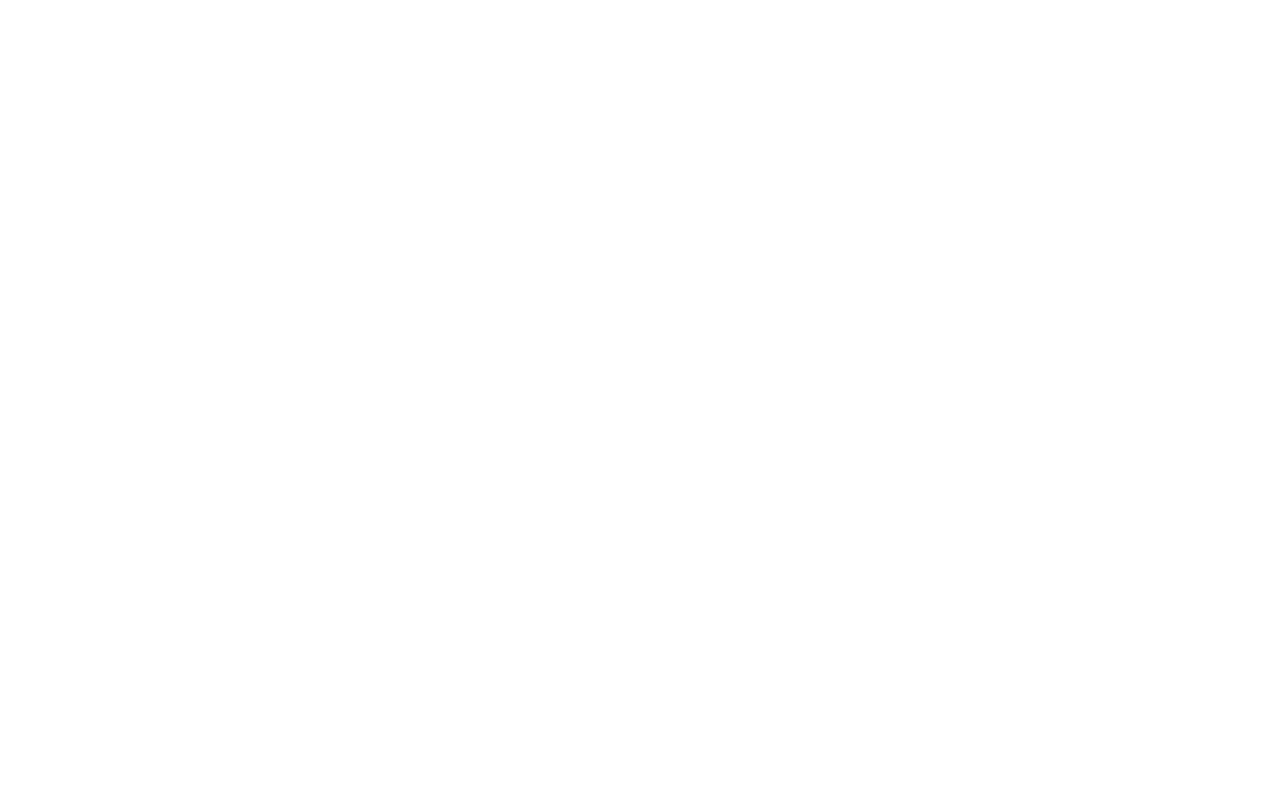
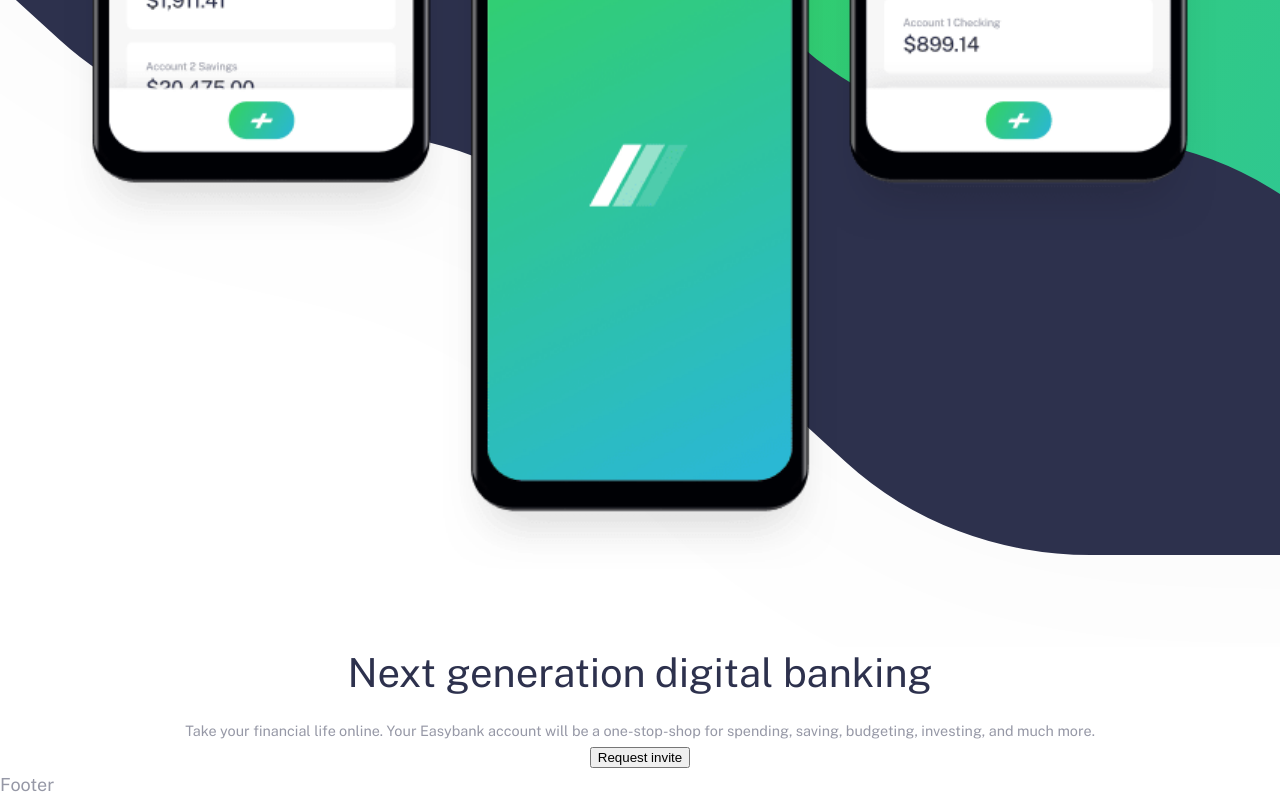
Before and after one commit to iDallek/easybank, a Vue app: page / in a window 1280 px wide. Shown: the part 437-1237 px from the top of the page. Before the commit the page ends 800 px from the top, so only its background shows below. Built offline with nearby package versions, Linux system fonts and the light colour scheme.

Commit message:
feat: add hero image

```diff
--- a/src/components/Header.vue
+++ b/src/components/Header.vue
@@ -53,6 +53,10 @@
 </script>
 
 <style scoped>
+  .header {
+    background-color: var(--color-background);
+  }
+
   .header__content {
     display: flex;
     justify-content: space-between;
--- a/src/components/Main.vue
+++ b/src/components/Main.vue
@@ -1,10 +1,16 @@
 <template>
-  <div>
-    <h1>Next generation digital banking</h1>
-    <p>
-      Take your financial life online. Your Easybank account will be a one-stop-shop for spending, saving, budgeting, investing, and much more.
-    </p>
-    <button>Request invite</button>
+  <div class="main">
+    <div class="hero__background">
+      <img src="../assets/bg-intro-mobile.svg" alt="background" class="hero__background_svg" />
+      <img src="../assets/images/image-mockups.png" alt="app mockup on mobile devices" class="image__mockup" />
+    </div>
+    <div class="main__content">
+      <h1 class="main__title">Next generation digital banking</h1>
+      <p class="main__text">
+        Take your financial life online. Your Easybank account will be a one-stop-shop for spending, saving, budgeting, investing, and much more.
+      </p>
+      <button>Request invite</button>
+    </div>
   </div>
 </template>
 
@@ -15,5 +21,50 @@
 </script>
 
 <style scoped>
+  .main__content {
+    padding: 0 30px;
+    margin-top: -280px;
+    text-align: center;
+  }
+
+  .main__title {
+    font-size: 2.5rem;
+    margin-bottom: 20px;
+    line-height: 1.3em;
+    color: var(--color-heading);
+    margin-top: 35vh;
+  }
+
+  .main__text {
+    font-size: 0.8em;
+  }
+
+  .hero__background {
+    position: relative;
+    width: 100%;
+    height: 80vw;
+    overflow: hidden;
+  }
+
+  .hero__background_svg {
+    position: absolute;
+    top: 40vw;
+    left: 50%;
+    height: 130%;
+    width: 101%;
+    transform: translate(-50%, -50%);
+    z-index: -2;
+  }
+
+  .image__mockup {
+    position: absolute;
+    top: 330px;
+    left: 50%;
+    margin-top: calc(-35vh + 15vw);
+    transform: translate(-50%, -50%);
+    width: 90%;
+    z-index: -1;
+  }
+
 
 </style>
```
Also changed, not shown: src/assets/bg-intro-mobile.svg (added), src/assets/images/image-mockups.png (added).
